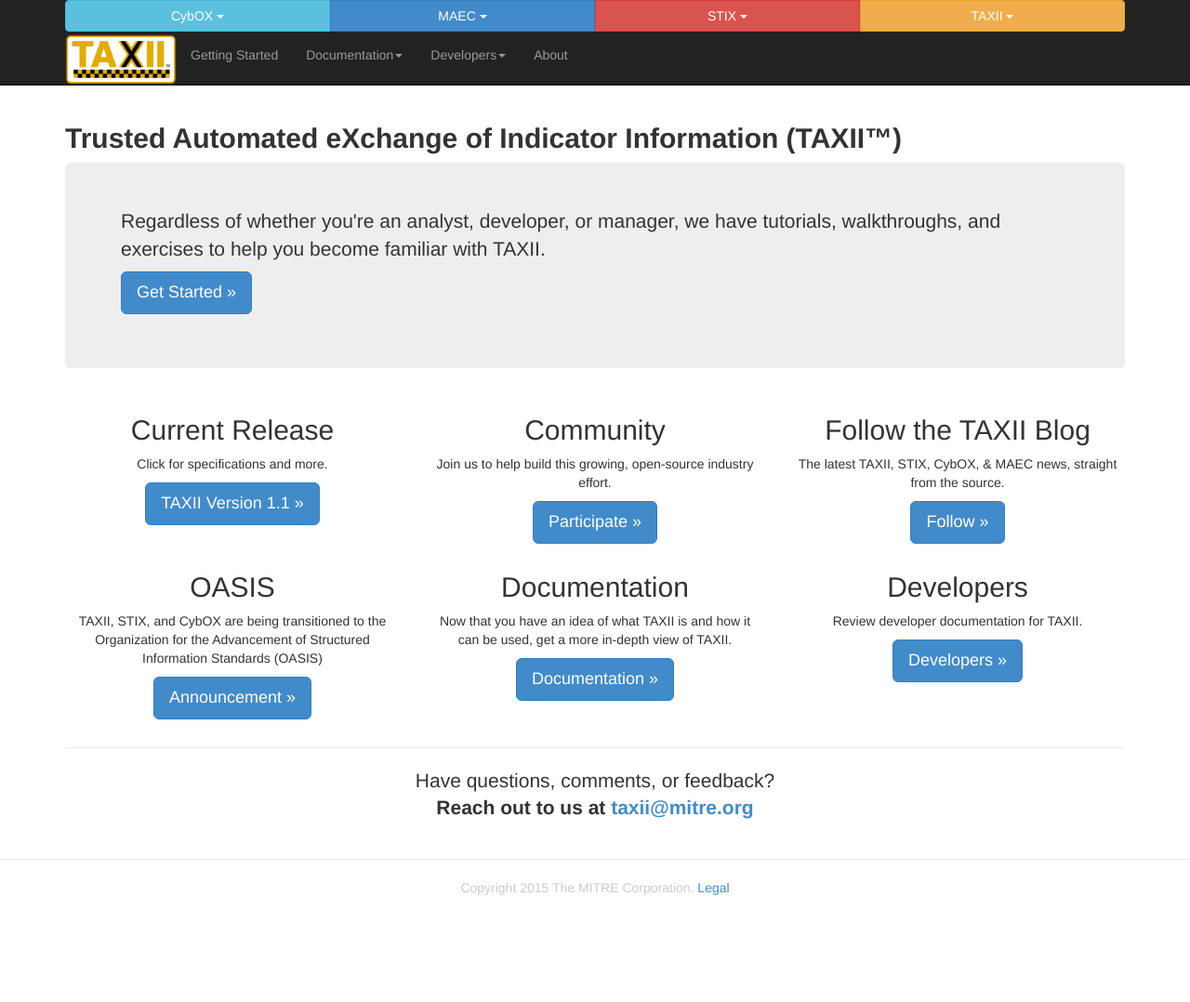
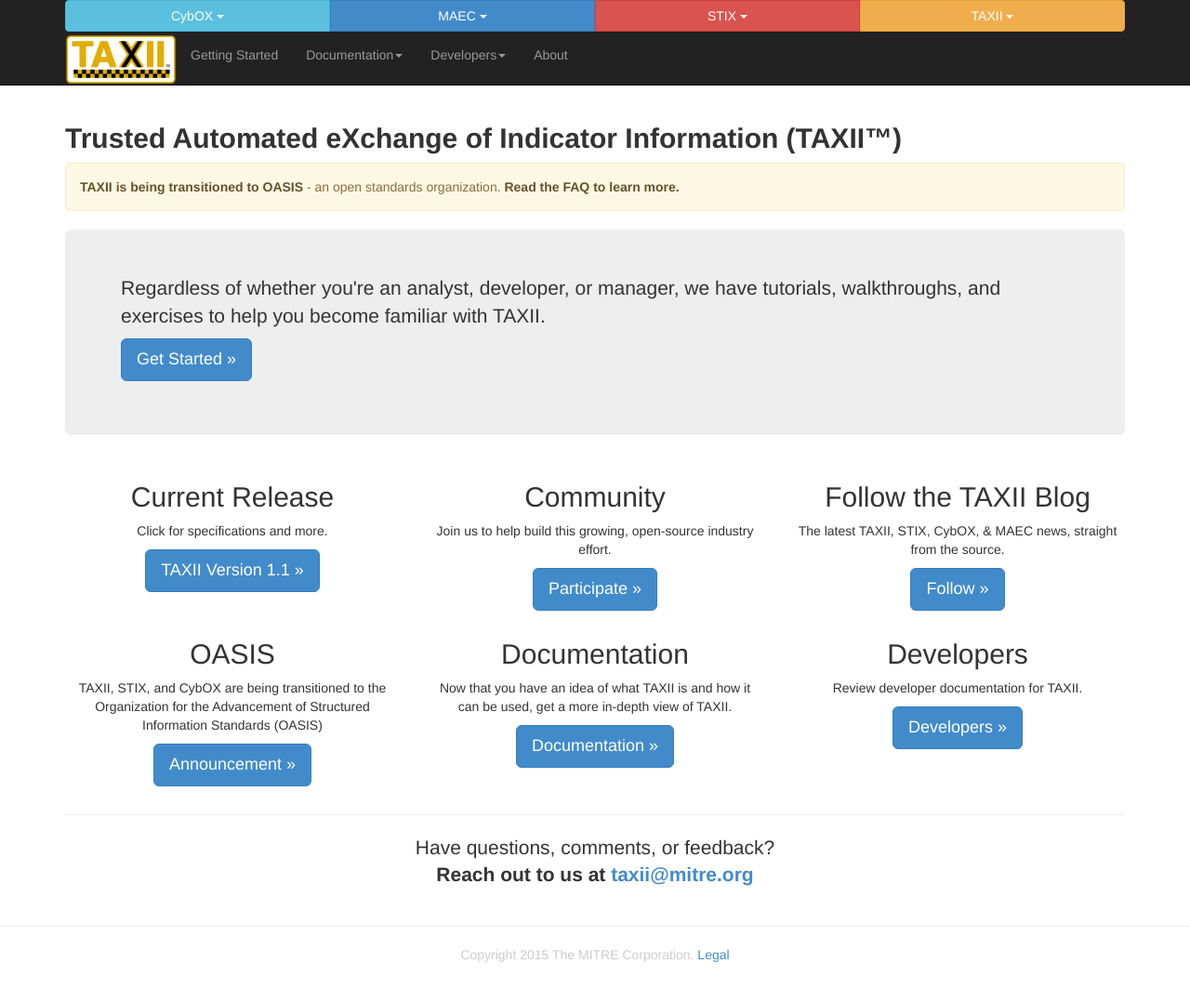
Before and after one commit to TAXIIProject/taxiiproject.github.io, a Jekyll site: the page built from index.md, in a window 1280 px wide. Shown: the whole page at 93% size. Built offline with Jekyll 4.4.1, drawn with Linux system fonts in a browser that asks for light colours; Markdown is read by kramdown in place of the engine named in the settings; before the commit the page ends 1006 px from its top, so only the background shows below that.

Commit message:
Added OASIS CTI banner

```diff
--- a/index.md
+++ b/index.md
@@ -6,6 +6,14 @@ no_in_page_title: true
 ---
 
 <h2><strong>Trusted Automated eXchange of Indicator Information (TAXII™)</strong></h2>
+
+<div class="alert alert-warning" role="alert">
+  <a href="https://www.oasis-open.org/committees/tc_home.php?wg_abbrev=cti" class="alert-link">
+  TAXII is being transitioned to OASIS </a>
+  - an open standards organization.
+  <a href="https://stixproject.github.io/oasis-faq.pdf" class="alert-link">
+  Read the FAQ to learn more.</a>
+</div>
 
 <div class="jumbotron">
   <p>Regardless of whether you're an analyst, developer, or manager, we have tutorials, walkthroughs, and exercises to help you become familiar with TAXII.</p>
```
